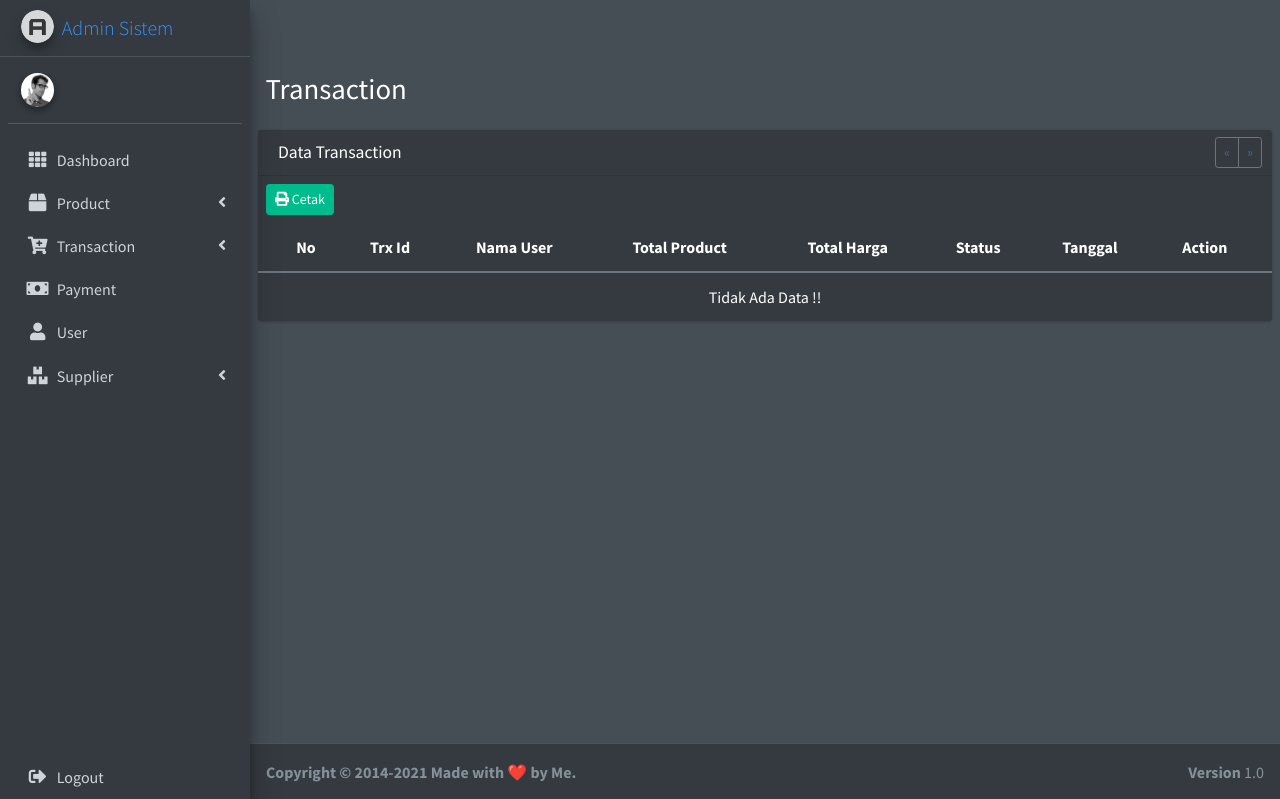
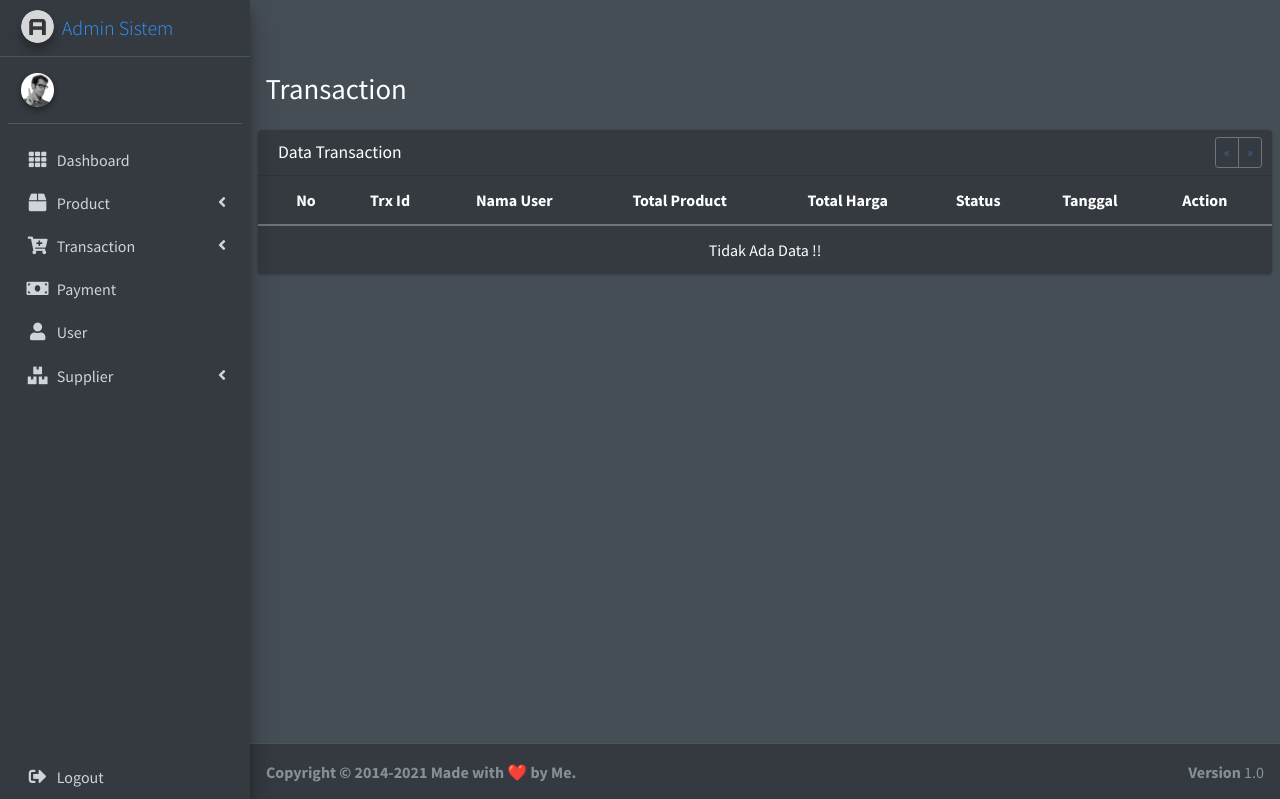
Before and after one commit to pycodeDev/sistem-penjualan-alat-burung-walet, a CodeIgniter 4 app: the page made by app/Views/Admin/Content/Trx/Index.php in a window 1280 px wide. Shown: the top 799 px of the page. Run offline with PHP 8.4 and a stand-in for CodeIgniter, Linux system fonts and the light colour scheme; the template is opened without the code that fills it, so the values that code supplies are empty; some libraries are stand-ins or nearby versions.

Commit message:
fix: hide menu cetak

```diff
--- a/app/Views/Admin/Content/Trx/Index.php
+++ b/app/Views/Admin/Content/Trx/Index.php
@@ -29,9 +29,9 @@
                 </div>
                 <!-- /.card-header -->
                 <div class="card-body p-0">
-                    <a class="btn btn-sm btn-success float-left m-2" href="<?= base_url(); ?>product/category-product/add-category-product">
+                    <!-- <a class="btn btn-sm btn-success float-left m-2" href="<?= base_url(); ?>product/category-product/add-category-product">
                         <i class="fas fa-print"></i> Cetak
-                    </a>
+                    </a> -->
                     <table class="table">
                         <thead>
                             <tr>
--- a/app/Views/Admin/Content/User/Index.php
+++ b/app/Views/Admin/Content/User/Index.php
@@ -29,9 +29,9 @@
                 </div>
                 <!-- /.card-header -->
                 <div class="card-body p-0">
-                <a class="btn btn-sm btn-success float-left m-2" href="<?= base_url(); ?>product/category-product/add-category-product">
+                <!-- <a class="btn btn-sm btn-success float-left m-2" href="<?= base_url(); ?>product/category-product/add-category-product">
                         <i class="fas fa-print"></i> Cetak
-                    </a>
+                    </a> -->
                     <table class="table">
                         <thead>
                             <tr>
```
